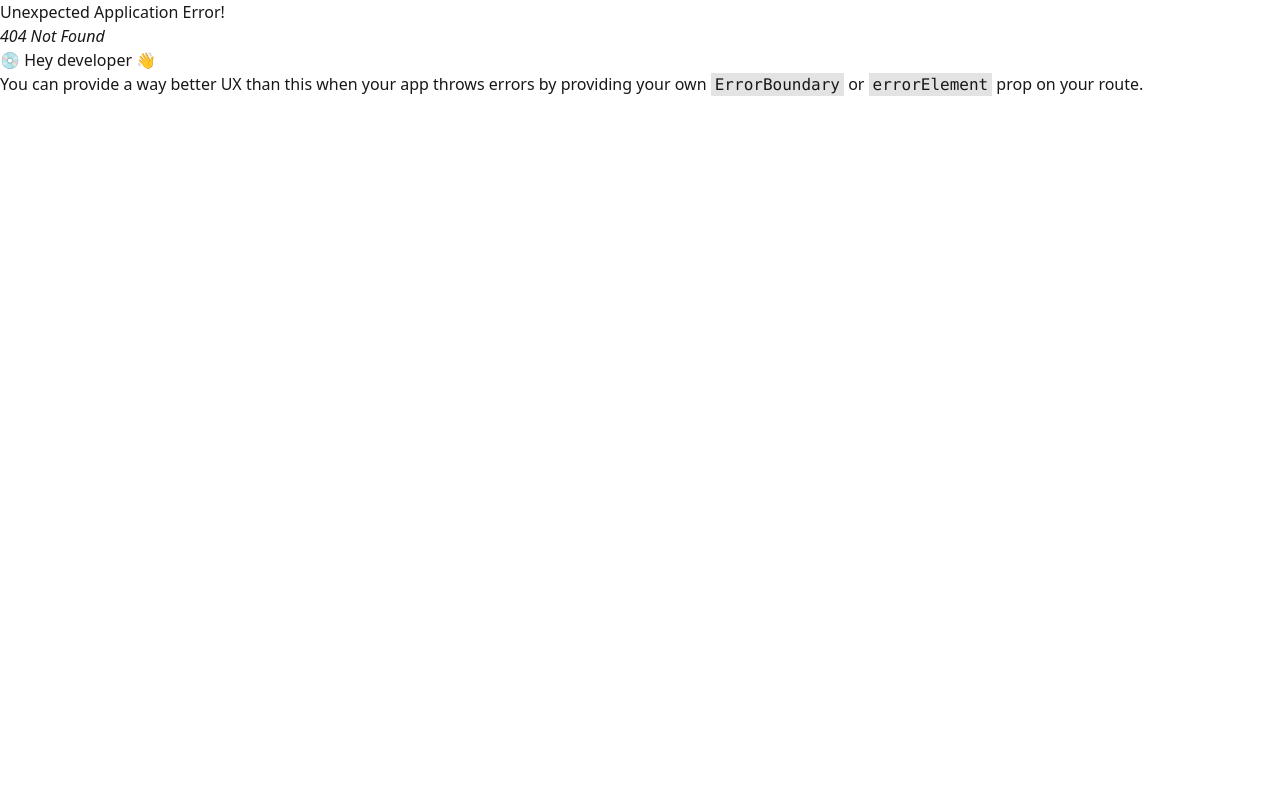
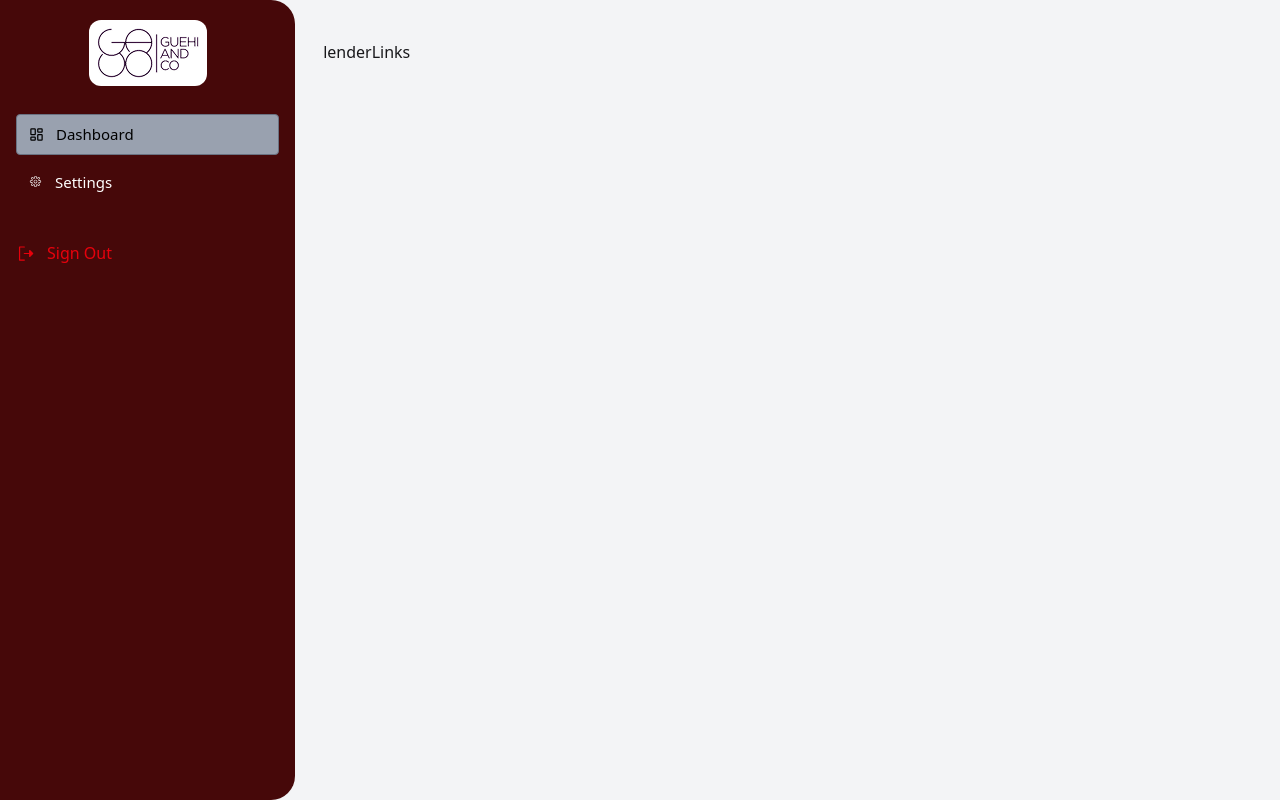
Before and after one commit to murad403/loan-frontend, a React (Vite) app: page /lender in a window 1280 px wide. Before the commit this address had no page. Built offline with nearby package versions, Linux system fonts and the light colour scheme.

Commit message:
lender profile design

```diff
--- /dev/null
+++ b/src/Layout/LenderRoot.jsx
@@ -0,0 +1,63 @@
+import { NavLink, Outlet, useLocation } from "react-router-dom";
+import { LuLayoutDashboard } from "react-icons/lu";
+import { CiSettings } from "react-icons/ci";
+import { useState } from "react";
+import logo from "../assets/logo.png";
+import { PiSignOutFill } from "react-icons/pi";
+
+const LenderRoot = () => {
+  const { pathname } = useLocation();
+  // console.log(pathname);
+  const [isActive, setIsActive] = useState(pathname);
+  return (
+    <div className="flex gap-7 bg-gray-100">
+      <div className="w-[30%] bg-red-950 px-4 rounded-tr-3xl rounded-br-3xl">
+        <div className="flex justify-center mt-5">
+            <img className="bg-white p-2 rounded-xl" src={logo} alt="Logo" />
+        </div>
+        <div className="mt-7">
+          <ul className="md:space-y-2 space-y-1 text-[15px] font-medium">
+            {lenderLinks.map((link) => (
+              <li key={link?.id}>
+                <NavLink
+                  onClick={() => setIsActive(link?.route)}
+                  className={`${
+                    isActive === link?.route
+                      ? "bg-gray-400 border border-gray-500"
+                      : ""
+                  } w-full flex items-center gap-3 py-2 px-3 rounded-sm text-white`}
+                  to={`${link?.route}`}
+                  end
+                >
+                  {link?.icon}
+                  {link?.title}
+                </NavLink>
+              </li>
+            ))}
+          </ul>
+        </div>
+        <div className='mt-10'>
+                        <button className='flex items-center gap-3 font-medium text-red-600 cursor-pointer text-[16px]'><PiSignOutFill size={19}/>Sign Out</button>
+                    </div>
+      </div>
+      <div className="w-full py-10 min-h-screen">
+        <Outlet></Outlet>
+      </div>
+    </div>
+  );
+};
+const lenderLinks = [
+  {
+    id: 1,
+    title: "Dashboard",
+    route: "/lender",
+    icon: <LuLayoutDashboard />,
+  },
+  {
+    id: 2,
+    title: "Settings",
+    route: "/lender/settings",
+    icon: <CiSettings />,
+  },
+];
+export default LenderRoot;
--- a/src/components/ClientDashBoard/CreditLimit.jsx
+++ b/src/components/ClientDashBoard/CreditLimit.jsx
@@ -1,11 +1,35 @@
 import { TfiMoney } from "react-icons/tfi";
+import { useAuthContext } from "../../providers/AuthProviders";
+import useProfileInfo from "../../hooks/useProfileInfo";
 
 const CreditLimit = ({fafcBalance, creditInfo}) => {
+    const {user} = useAuthContext();
+    const {profileInfo} = useProfileInfo();
+    const personalInfo = profileInfo?.data?.personalInfo;
+    const contactInfo = profileInfo?.data?.contactInfo;
+    const financialInfo = profileInfo?.data?.financialInfo;
+    // console.log(creditInfo);
+
     const handleSubmitApplication = e =>{
         e.preventDefault(0);
         const form = new FormData(e.target);
         const loanAmount = form.get("loan-amount");
-        console.log(loanAmount);
+        const clientName = personalInfo?.firstName + " " + personalInfo?.lastName;
+        const lacation = `${contactInfo?.address}, ${contactInfo?.city}, ${contactInfo?.state}`
+        const clientInfo = {
+            status: "pending",
+            creditInfo: {
+                clientName, dateOfBirth: personalInfo?.dateOfBirth, email: user?.email, phone: user?.phone, gender: personalInfo?.gender,
+            lacation
+            },
+            financialInfo: {
+                loanAmount: parseInt(loanAmount), annualIncome: financialInfo?.annualIncome, existingLoan: financialInfo?.existingLoan,
+                valueOfLandOwnership: financialInfo?.valueOfLandOwnership, mobileMoneyBalance: financialInfo?.mobileMoneyBalance
+            },
+            creditScore: creditInfo?.creditScore
+
+        }
+        console.log(clientInfo);
     }
     // console.log(fafcBalance);
     return (
@@ -38,14 +62,14 @@ const CreditLimit = ({fafcBalance, creditInfo}) => {
                         <h4 className="text-[14px] font-semibold text-gray-700">FCFA 10,000</h4>
                     </div>
                 </div>
-                <div className="mt-5 flex items-center gap-3">
+                <form onSubmit={handleSubmitApplication} className="mt-5">
+                    <div className="mt-5 flex items-center gap-3">
                     <input type="checkbox" required name="terms"/>
                     <label htmlFor="" className="text-sm text-gray-700">I agree to share my data with partner financial insituations for my credit application</label>
                 </div>
-                <form onSubmit={handleSubmitApplication} className="mt-5">
-                    <div className="space-y-2">
+                    <div className="space-y-2 mt-4">
                         <label htmlFor="" className="block text-gray-600">Enter Loan Amount</label>
-                        <input type="number" name="loan-amount" className="appearance-none outline-none border border-gray-400 rounded-sm py-2 px-3 w-full" placeholder="Enter your amount"/>
+                        <input type="number" name="loan-amount" required className="appearance-none outline-none border border-gray-400 rounded-sm py-2 px-3 w-full" placeholder="Enter your amount"/>
                     </div>
                     <div className="flex justify-center items-center mt-5">
                         <button type="submit" className="py-[6px] px-3 bg-red-950 cursor-pointer rounded-sm text-sm text-gray-300">Submit Application</button>
--- /dev/null
+++ b/src/pages/LenderDashBoard.jsx
@@ -0,0 +1,11 @@
+import React from 'react';
+
+const LenderDashBoard = () => {
+    return (
+        <div>
+            lenderLinks
+        </div>
+    );
+};
+
+export default LenderDashBoard;
--- /dev/null
+++ b/src/pages/Settings.jsx
@@ -0,0 +1,11 @@
+import React from 'react';
+
+const Settings = () => {
+    return (
+        <div>
+            settings
+        </div>
+    );
+};
+
+export default Settings;
```
Also changed, not shown: src/Routes/Router.jsx (+17 -0 lines).
